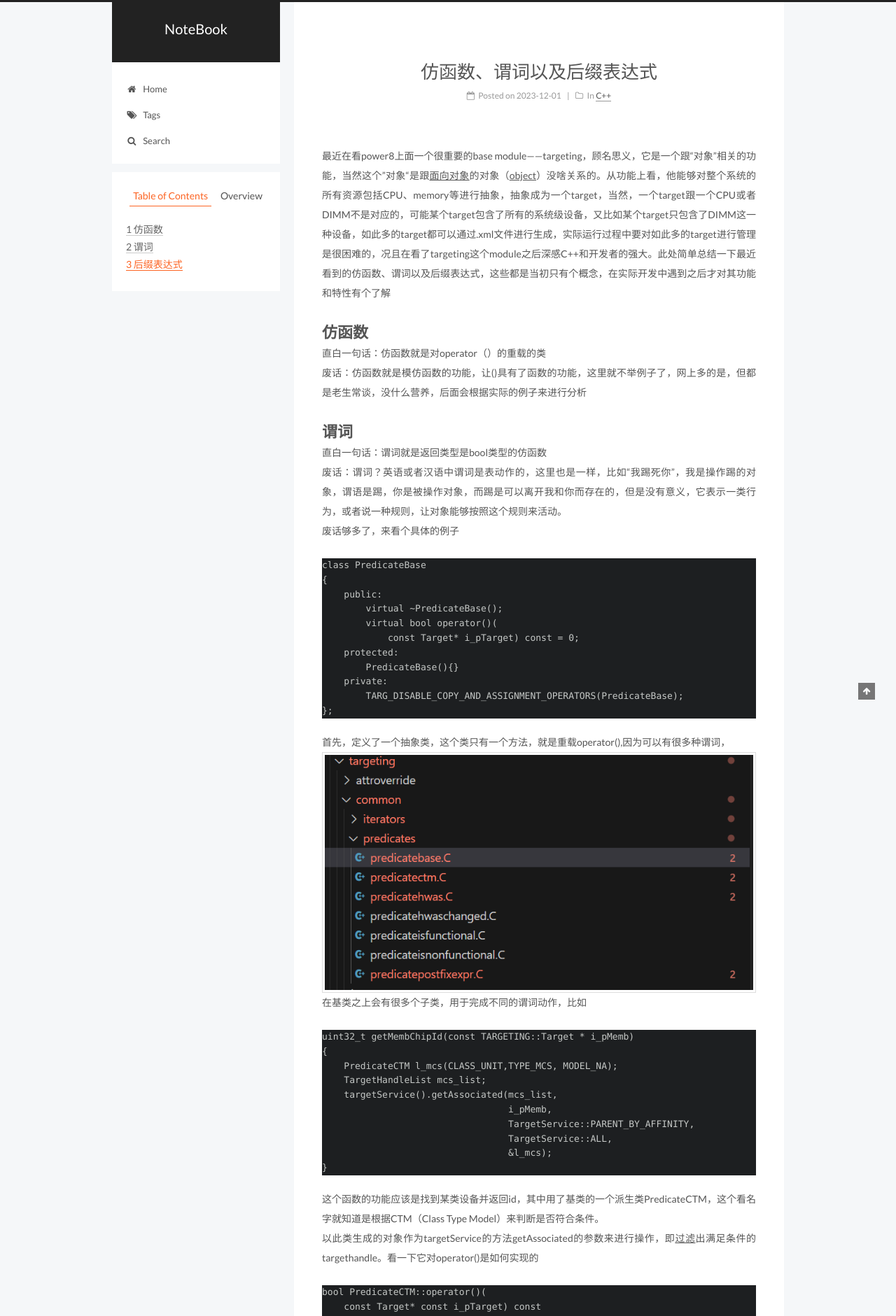
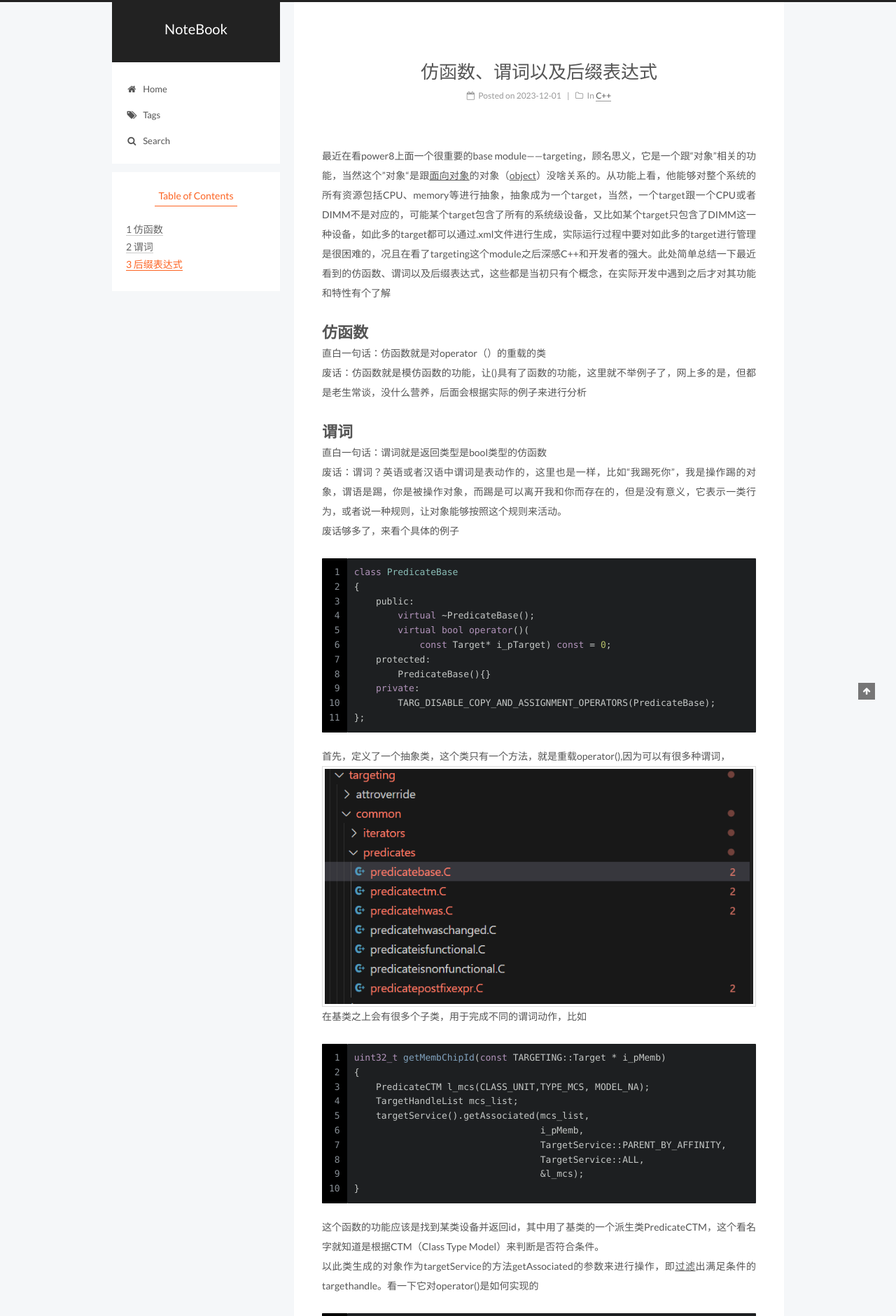
Before and after one commit to j0h4nnch1/j0h4nnch1.github.io, a Jekyll site: the page built from _posts/2023-12-01-仿函数、-谓词-以及后缀表达式.md, in a window 1280 px wide. Shown: the top 1881 px of the page at 70% size. Built offline with Jekyll 4.4.1, drawn with Linux system fonts in a browser that asks for light colours; some of the changed text lies outside the part shown.

Commit message:
remove unused things

````diff
--- a/_includes/_macro/sidebar.html
+++ b/_includes/_macro/sidebar.html
@@ -22,9 +22,9 @@
           <li class="sidebar-nav-toc sidebar-nav-active" data-target="post-toc-wrap" >
             {{ __.sidebar.toc }}
           </li>
-          <li class="sidebar-nav-overview" data-target="site-overview">
+          <!-- <li class="sidebar-nav-overview" data-target="site-overview">
             {{ __.sidebar.overview }}
-          </li>
+          </li> -->
         </ul>
       {% endif %}
 
--- a/_posts/2023-12-01-仿函数、-谓词-以及后缀表达式.md
+++ b/_posts/2023-12-01-仿函数、-谓词-以及后缀表达式.md
@@ -15,7 +15,7 @@ description: C++特性与语法
 直白一句话：<span class="green">谓词就是返回类型是bool类型的仿函数</span>
 废话：谓词？英语或者汉语中谓词是表动作的，这里也是一样，比如“我踢死你”，我是操作踢的对象，谓语是踢，你是被操作对象，而踢是可以离开我和你而存在的，但是没有意义，它表示一类行为，或者说一种规则，让对象能够按照这个规则来活动。
 废话够多了，来看个具体的例子
-```C++
+```c++
 class PredicateBase
 {
     public:
@@ -30,7 +30,7 @@ class PredicateBase
 ```
 首先，定义了一个抽象类，这个类只有一个方法，就是重载operator(),因为可以有很多种谓词，![]({{site.baseurl}}/assets/img/image.png)
 在基类之上会有很多个子类，用于完成不同的谓词动作，比如
-```C++
+```c++
 uint32_t getMembChipId(const TARGETING::Target * i_pMemb)
 {
     PredicateCTM l_mcs(CLASS_UNIT,TYPE_MCS, MODEL_NA);
@@ -44,7 +44,7 @@ uint32_t getMembChipId(const TARGETING::Target * i_pMemb)
 ```
 这个函数的功能应该是找到某类设备并返回id，其中用了基类的一个派生类PredicateCTM，这个看名字就知道是根据CTM（Class Type Model）来判断是否符合条件。
 以此类生成的对象作为targetService的方法getAssociated的参数来进行操作，即<ins>过滤</ins>出满足条件的targethandle。看一下它对operator()是如何实现的
-```C++
+```c++
 bool PredicateCTM::operator()(
     const Target* const i_pTarget) const
 {
@@ -63,7 +63,7 @@ bool PredicateCTM::operator()(
   <summary>点击展开</summary>
 </details> -->
 
-```C++
+```c++
 void TargetService::_getAssociationsViaDfs(
           TargetHandleList&    o_list,
     const Target* const        i_pSourceTarget,
@@ -89,7 +89,7 @@ void TargetService::_getAssociationsViaDfs(
 
 # 后缀表达式
 这里所说的后缀表达式是谓词的一种，只不过它可以对谓词进行组合逻辑运算，举个例子
-```C++
+```c++
         // find list of all we need to call platPresenceDetect against
         PredicateCTM predEnc(CLASS_ENC);
         PredicateCTM predChip(CLASS_CHIP);
````
Also changed, not shown: _posts/2024-01-14-ELF文件.md (+1 -1 lines), README.md.
